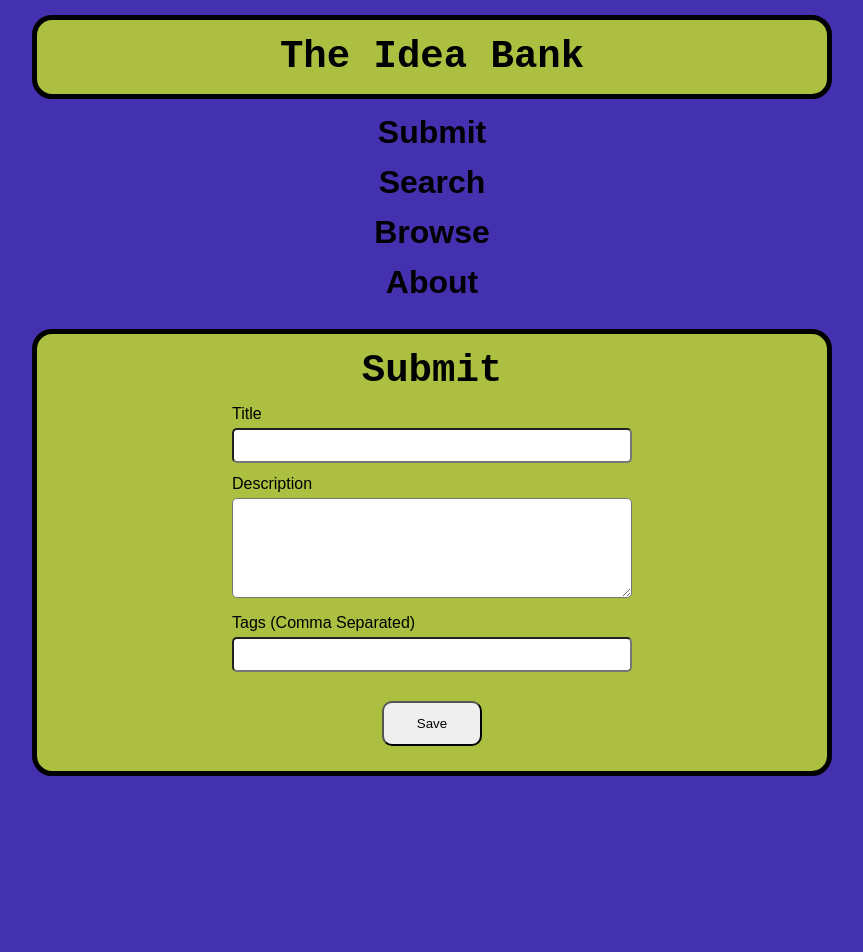
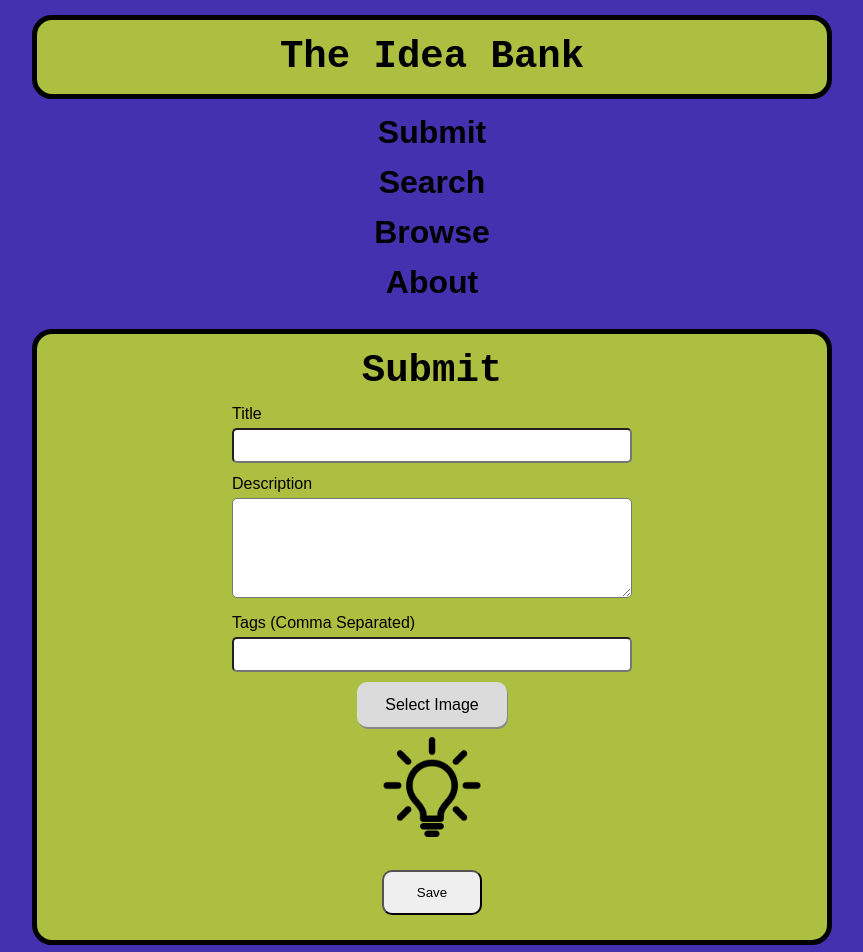
Before and after one commit to mploof/IdeaBank, a React (Create React App) app: page /submit in a window 1280 px wide. Shown: the top 952 px of the page, without its empty margins (208-1071 px from the left). Before the commit the page ends 800 px from the top, so only its background shows below. Built offline with nearby package versions, Linux system fonts and the light colour scheme; no server answers; the database is empty.

Commit message:
Added image upload functionality
You can now include an image with your idea submission and it will
display when you click on the idea in the browse menu.

```diff
--- a/package.json
+++ b/package.json
@@ -13,6 +13,7 @@
     "firebase-functions": "^3.6.1",
     "react": "^16.13.1",
     "react-dom": "^16.13.1",
+    "react-firebase-file-uploader": "^2.4.3",
     "react-router": "^5.2.0",
     "react-router-dom": "^5.2.0",
     "react-router-transition": "^2.0.0",
--- a/src/App.css
+++ b/src/App.css
@@ -168,6 +168,19 @@ h3 {
   padding: 30px;
 }
 
+.popup-img-container {
+  margin: auto;
+  height: 200px;
+  width: 100%;
+  /* background: red; */
+  text-align: center;
+}
+
+.popup-img {
+  border-radius: 10px;
+  height: 100%;
+}
+
 .TransparentOverlay {
   position: fixed;
   left: 0;
@@ -222,6 +235,28 @@ h3 {
   outline: none;
 }
 
+.file-input {
+  font-family: fantasy;
+  height: 45px;
+  width: 150px;
+  border-radius: 10px;
+  background: #dbdbdb;
+  margin: auto;
+  -webkit-user-select: none;
+  cursor: pointer;
+  display: flex;
+  justify-content: center;
+  align-items: center;
+  box-shadow: 1px 2px #888888;
+}
+
+.image-preview {
+  height: 100px;
+  width: 100px;
+  object-fit: cover;
+  border-radius: 5px;
+}
+
 .IdeaDetails {
   /* position: absolute;
   height: 100vh;
--- /dev/null
+++ b/src/assets.js
@@ -0,0 +1,3 @@
+import preview_icon from './assets/preview_icon.png';
+
+export { preview_icon }
--- a/src/components/pages/Browse.js
+++ b/src/components/pages/Browse.js
@@ -2,7 +2,8 @@ import React, { useEffect, useState, useContext} from 'react'
 import { IdeaContex } from '../IdeaContext'
 import IdeaPreview from '../IdeaPreview'
 import { Section1 } from '../Sections'
-import { useSpring, animated   } from 'react-spring'
+import { useSpring, animated, config   } from 'react-spring'
+import { storageRef } from '../../firebase/fbConfig'
 
 function Browse(props) {
 
@@ -11,6 +12,7 @@ function Browse(props) {
   const ideaList = ideas.map(idea =>
     <IdeaPreview key={idea.title} idea={idea} setActiveIdea={setActiveIdea} />
   )
+  const [imgSrc, setImgSrc] = useState('')
 
   const [animation, set] = useSpring(() => ({
     opacity: 0,
@@ -20,16 +22,69 @@ function Browse(props) {
     minWidth: '0px'
   }))
 
+  const [fadeIn, setFadeIn] = useSpring(() => ({
+    opacity: 0,
+    config: config.molasses
+  }))
+
   function handleClick() {
     setActiveIdea(null)
     set({opacity: 1, maxHeight: '0vh', maxWidth: '0px', minHeight: '0px', minWidth: '0px'})
+    setFadeIn({opacity: 0})
+    setImgSrc('')
   }
 
   useEffect(() => {
     if(activeIdea) {
       set({opacity: 1, maxHeight: '80vh', maxWidth: '500px', minHeight: '350px', minWidth: '250px'})
+      getURL()
     }
   }, [activeIdea])
+
+  useEffect(() => {
+    if(imgSrc !== '') {
+      setTimeout(
+        setFadeIn({opacity: 1}), 5000
+      )
+    }
+  }, [imgSrc])
+
+  function getURL() {
+
+    // Make sure there's an image before trying to load it
+    if(typeof activeIdea === null || typeof activeIdea.img == 'undefined')
+      return
+
+    // Get the download URL
+    console.log(activeIdea.img)
+    storageRef.child(activeIdea.img).getDownloadURL().then(function(url) {
+      console.log(url)
+      setImgSrc(url)
+    }).catch(function(error) {
+
+      // A full list of error codes is available at
+      // https://firebase.google.com/docs/storage/web/handle-errors
+      switch (error.code) {
+        case 'storage/object-not-found':
+        // File doesn't exist
+        break;
+
+        case 'storage/unauthorized':
+        // User doesn't have permission to access the object
+        break;
+
+        case 'storage/canceled':
+        // User canceled the upload
+        break;
+
+        case 'storage/unknown':
+        // Unknown error occurred, inspect the server response
+        break;
+      }
+    })
+  }
+
+  const imgHeight = (activeIdea === null || typeof activeIdea.img == 'undefined') ? '0px' : '200px'
 
   return (
     <div>
@@ -37,6 +92,9 @@ function Browse(props) {
         <animated.div style={animation} className='popup-item'>
           {activeIdea &&
              <div className='popup-contents'>
+             <animated.div className='popup-img-container' style={{...fadeIn, height: imgHeight}}>
+               <img src={imgSrc} className='popup-img' />
+             </animated.div>
              <h3>{activeIdea.title}</h3>
              <div style={{textAlign: 'left', marginBottom: '15px'}}>
                <h4 style={{margin: 0, padding: 0}}>Description</h4>
--- a/src/components/pages/Submit.js
+++ b/src/components/pages/Submit.js
@@ -1,8 +1,9 @@
 import React, { useState, useContext } from 'react'
 import { useSpring, animated, config } from 'react-spring'
-import { db } from '../../firebase/fbConfig'
+import { db, storageRef } from '../../firebase/fbConfig'
 import firebase from 'firebase/app'
 import { IdeaContex } from '../IdeaContext'
+import { preview_icon } from '../../assets'
 
 function Submit(props) {
 
@@ -15,6 +16,7 @@ function Submit(props) {
   const [alertActive, setAlertActive] = useState(false)
   const [list, setList] = useState([])
   const [alertText, setAlertText] = useState('')
+  const [preview, setPreview] = useState(preview_icon)
 
   const fillAlert = 'All fields must be filled!'
   const submitAlert = 'Idea submitted!'
@@ -41,6 +43,16 @@ function Submit(props) {
 
     db.collection("ideas").doc(docName).get().then(doc => createRecord(doc))
 
+    let imgRef = null
+    if(preview !== preview_icon) {
+      // Upload the image
+      const imgPath = 'images/' + docName + '.jpg'
+      imgRef = storageRef.child(imgPath)
+      imgRef.putString(preview, 'data_url').then(function(snapshot) {
+        console.log('Uploaded a data_url string!');
+      })
+    }
+
     function createRecord(doc) {
       if(!doc.exists) {
         db.collection("ideas").doc(docName).set({
@@ -48,7 +60,8 @@ function Submit(props) {
           type: type,
           description: description,
           tags: tagList,
-          created: firebase.firestore.Timestamp.now()
+          created: firebase.firestore.Timestamp.now(),
+          img: imgRef ? 'images/thumbnails/' + docName + '_300x300.jpg' : ''
         })
         .then(function() {
           console.log("Document successfully written!");
@@ -57,13 +70,16 @@ function Submit(props) {
         .catch(function(error) {
           console.error("Error writing document: ", error);
           alert("Error writing document!")
-        });
+        })
+
+        // Clear all the submission fields
         setTitle('')
         setType('normal')
         setList('')
         setDescription('')
         setTags('')
         setUpdate(true)
+        setPreview(preview_icon)
       } else {
         alert(existsAlert)
         console.log("Document already exists!")
@@ -76,6 +92,23 @@ function Submit(props) {
     console.log(text)
     setAlertActive(true)
     setTimeout(() => {setAlertActive(false)}, 1500)
+  }
+
+  const reader = new FileReader()
+
+  reader.onload = (() => {
+      console.log("loaded file")
+      setPreview(reader.result)
+    }
+  )
+
+  function handleFileChange(e) {
+    const file = e.target.files[0]
+
+    if (!file.type.startsWith('image/')){ return }
+
+    reader.readAsDataURL(file);
+
   }
 
   return (
@@ -119,6 +152,15 @@ function Submit(props) {
         />
       </div>
 
+      <div className='FormItem'>
+        <div className='file-input'>
+          <input type='file' style={{display: 'none'}} name='file' id='file' onChange={handleFileChange} accept='.jpg, .jpeg, .png' />
+          <label htmlFor='file'>Select Image</label>
+        </div>
+      </div>
+
+      <img className='image-preview' src={preview}/>
+
       <animated.div className='Alert' style={fadeText}>
         <h3>{alertText}</h3>
       </animated.div>
```
Also changed, not shown: src/App.js (+0 -25 lines), src/components/IdeaPreview.js (+0 -26 lines), src/components/NavMenu.js (+0 -11 lines), src/assets/preview_icon.png (added), 1 other file (tests, documents, lock files or other folders).
